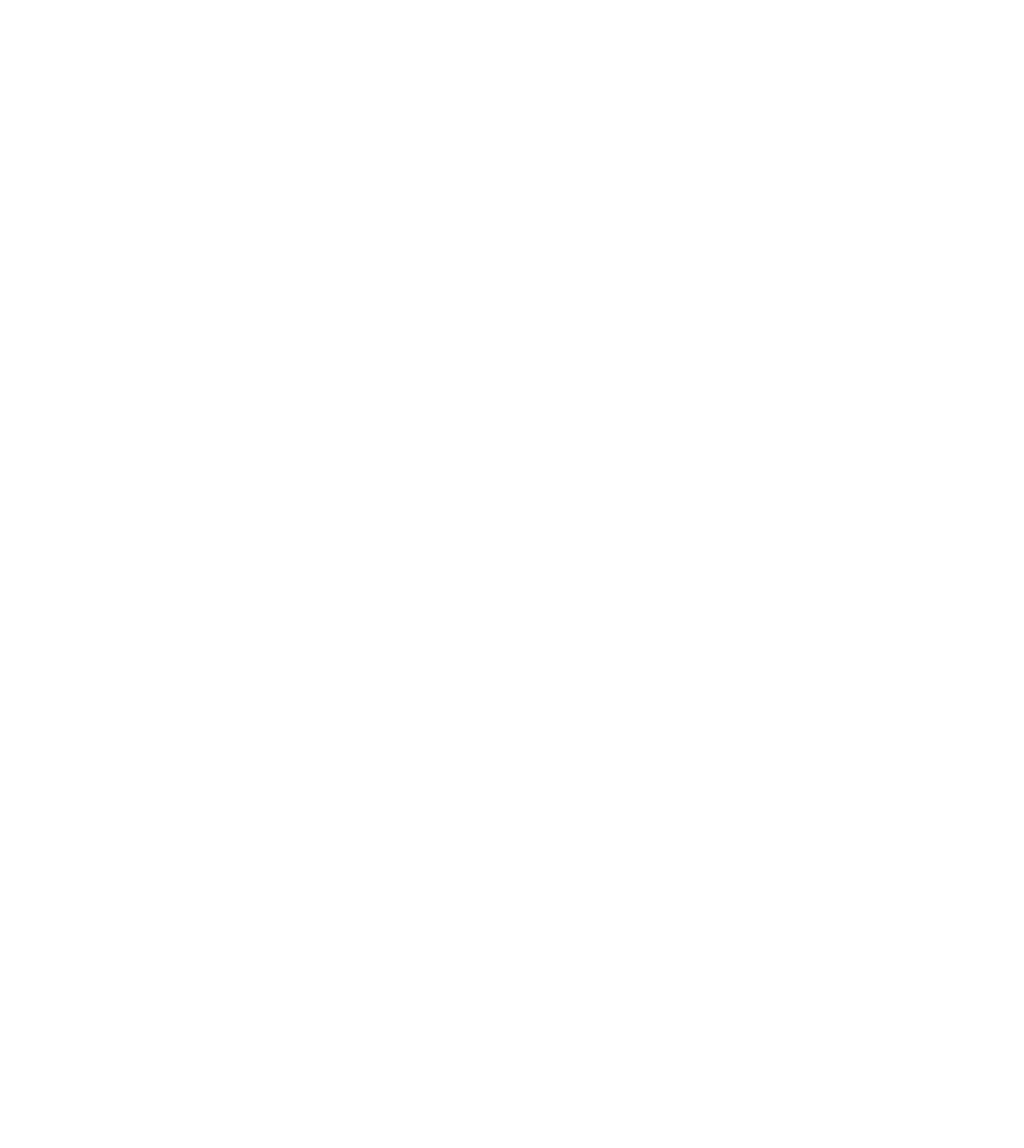
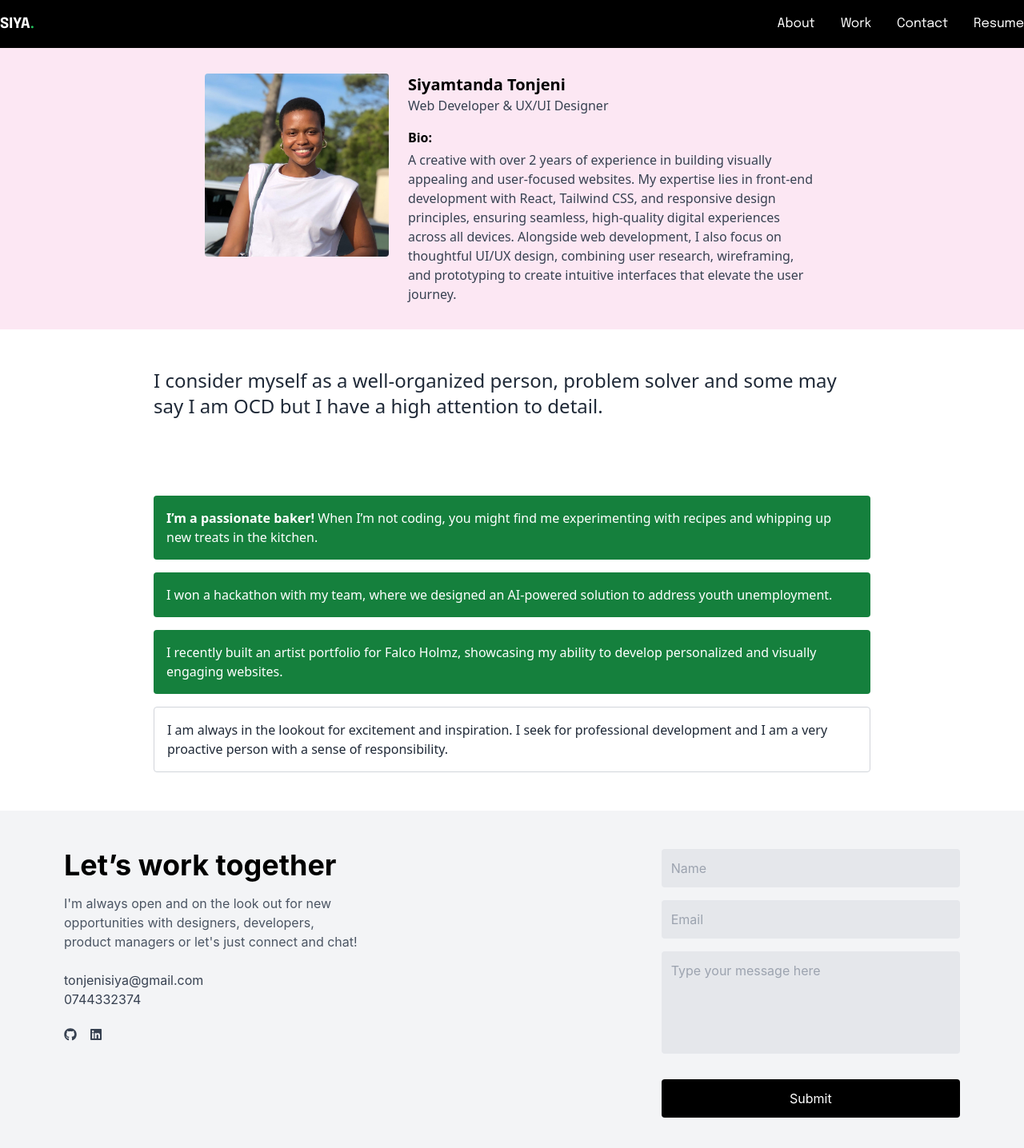
Before and after one commit to Siya-Tonjeni/Web-Portfolio, a React (Create React App) app: page /about in a window 1280 px wide. Before the commit this address had no page. Shown: the top 1436 px of the page at 80% size. Before the commit the page ends 800 px from the top, so only its background shows below. Built offline with nearby package versions, Linux system fonts and the light colour scheme.

Commit message:
Update changes

```diff
--- a/src/App.js
+++ b/src/App.js
@@ -3,6 +3,8 @@
 import Homepage from './pages/Homepage';
 import ProjectsPage from './pages/ProjectsPage';
 import CaseStudyPage from './pages/CaseStudyPage';
+import AboutPage from './pages/AboutPage';
+import ContactPage from './pages/ContactPage';
 import './index.css';
 
 const App = () => {
@@ -12,6 +14,8 @@
         <Route path="/" element={<Homepage />} />
         <Route path="/projects" element={<ProjectsPage />} />
         <Route path="/projects/:slug" element={<CaseStudyPage />} />
+        <Route path="/about" element={<AboutPage/>}/>
+        <Route path="/contact" element={<ContactPage/>}/>
       </Routes>
     </Router>
   );
--- a/src/components/Footer.jsx
+++ b/src/components/Footer.jsx
@@ -1,4 +1,6 @@
 import React, { useState } from 'react';
+import {FaGithub} from 'react-icons/fa';
+import {FaLinkedin} from 'react-icons/fa';
 
 const Footer = () => {
   const [formData, setFormData] = useState({
@@ -27,24 +29,22 @@
       <div className="flex flex-col items-start md:w-1/2 lg:w-1/3">
         <h2 className="text-4xl font-bold">Let’s work together</h2>
         <p className="mt-4 text-gray-600">
-          This is a template Figma file, turned into code using Anima. Learn more at AnimaApp.com.
+          I'm always open and on the look out for new opportunities with designers, developers, product managers or let's just connect and chat!
         </p>
+        <br/>
+        <p className="text-gray-700 hover:text-gray-900">
+            tonjenisiya@gmail.com
+          </p>
+          <p className="text-gray-700 hover:text-gray-900">
+            0744332374
+          </p>
 
         <div className="flex gap-4 mt-6">
-          <a href="#" className="text-gray-700 hover:text-gray-900">
-            <i className="fab fa-discord text-xl"></i>
+          <a href="https://github.com/Siya-Tonjeni" className="text-gray-700 hover:text-gray-900">
+            <FaGithub/>
           </a>
-          <a href="#" className="text-gray-700 hover:text-gray-900">
-            <i className="fab fa-facebook text-xl"></i>
-          </a>
-          <a href="#" className="text-gray-700 hover:text-gray-900">
-            <i className="fab fa-dribbble text-xl"></i>
-          </a>
-          <a href="#" className="text-gray-700 hover:text-gray-900">
-            <i className="fab fa-instagram text-xl"></i>
-          </a>
-          <a href="#" className="text-gray-700 hover:text-gray-900">
-            <i className="fab fa-behance text-xl"></i>
+          <a href="https://www.linkedin.com/in/siya-tonjeni" className="text-gray-700 hover:text-gray-900">
+            <FaLinkedin/>
           </a>
         </div>
       </div>
--- a/src/components/Navbar.jsx
+++ b/src/components/Navbar.jsx
@@ -1,4 +1,5 @@
 import React from 'react';
+import {Link} from 'react-router-dom';
 
 const Navbar = () => {
   return (
@@ -6,9 +7,10 @@
       <div className="container mx-auto flex justify-between items-center font-epilogue">
         <div className="text-lg font-bold">SIYA<span className='text-green-500'>.</span></div>
         <ul className="flex space-x-8">
-          <li><a href="#about" className="hover:text-gray-400">About</a></li>
-          <li><a href= '#work' className="hover:text-gray-400 cursor-pointer">Work</a></li>
-          <li><a href= '#contact' className="hover:text-gray-400 cursor-pointer">Contact</a></li>
+          <li><Link to='/about' className="hover:text-gray-400">About</Link></li>
+          <li><Link to='/projects' className="hover:text-gray-400 cursor-pointer">Work</Link></li>
+          <li><Link to='/contact' className="hover:text-gray-400 cursor-pointer">Contact</Link></li>
+          <li><a href= '#resume' className="hover:text-gray-400 cursor-pointer">Resume</a></li>
         </ul>
       </div>
     </nav>
--- a/src/pages/AboutPage.jsx
+++ b/src/pages/AboutPage.jsx
@@ -0,0 +1,65 @@
+import React from 'react';
+import Navbar from '../components/Navbar';
+import Footer from '../components/Footer';
+import profileImg from '../assets/profile picture.jpg';
+
+const AboutPage = () => {
+  return (
+    <>
+    <Navbar/>
+    <div className="font-sans">
+      <section className="bg-pink-100 p-8">
+        <div className="max-w-3xl mx-auto flex items-start">
+          <div className="mr-6">
+            <img
+              src= {profileImg}
+              alt="My Portfolio"
+              className="object-cover rounded"
+            />
+          </div>
+          <div>
+            <h1 className="text-xl font-semibold">Siyamtanda Tonjeni</h1>
+            <h2 className="text-gray-700">Web Developer & UX/UI Designer</h2>
+            <div className="mt-4">
+              <h3 className="font-semibold">Bio:</h3>
+              <p className="text-gray-700 mt-1">
+              A creative with over 2 years of experience in building visually appealing and user-focused websites. My expertise lies in front-end development with React, Tailwind CSS, and responsive design principles, ensuring seamless, high-quality digital experiences across all devices. Alongside web development, I also focus on thoughtful UI/UX design, combining user research, wireframing, and prototyping to create intuitive interfaces that elevate the user journey.
+              </p>
+            </div>
+          </div>
+        </div>
+      </section>
+
+      <section className="bg-white py-12 px-8">
+        <div className="max-w-4xl mx-auto">
+          <p className="text-2xl text-gray-800">
+            I consider myself as a well-organized person, problem solver and some may say I am OCD but I have a high attention to detail.
+          </p>
+        </div>
+      </section>
+
+      <section className="bg-white py-12 px-8">
+        <div className="max-w-4xl mx-auto grid gap-4">
+          <div className="bg-green-700 text-white p-4 rounded">
+            <p><span className="font-semibold">I’m a passionate baker!</span> When I’m not coding, you might find me experimenting with recipes and whipping up new treats in the kitchen.</p>
+          </div>
+          <div className="bg-green-700 text-white p-4 rounded">
+            <p>I won a hackathon with my team, where we designed an AI-powered solution to address youth unemployment.</p>
+          </div>
+          <div className="bg-green-700 text-white p-4 rounded">
+            <p>I recently built an artist portfolio for Falco Holmz, showcasing my ability to develop personalized and visually engaging websites.</p>
+          </div>
+          <div className="bg-white text-gray-800 border border-gray-300 p-4 rounded">
+            <p>
+              I am always in the lookout for excitement and inspiration. I seek for professional development and I am a very proactive person with a sense of responsibility.
+            </p>
+          </div>
+        </div>
+      </section>
+    </div>
+    <Footer/>
+    </>
+  );
+};
+
+export default AboutPage;
--- a/src/pages/ContactPage.jsx
+++ b/src/pages/ContactPage.jsx
@@ -0,0 +1,14 @@
+import React from 'react';
+import Navbar from '../components/Navbar';
+import Footer from '../components/Footer';
+
+const ContactPage = () => {
+    return(
+        <>
+            <Navbar/>
+            <Footer/>
+        </>
+    )
+};
+
+export default ContactPage;
```
Also changed, not shown: src/assets/profile picture.jpg (added).
